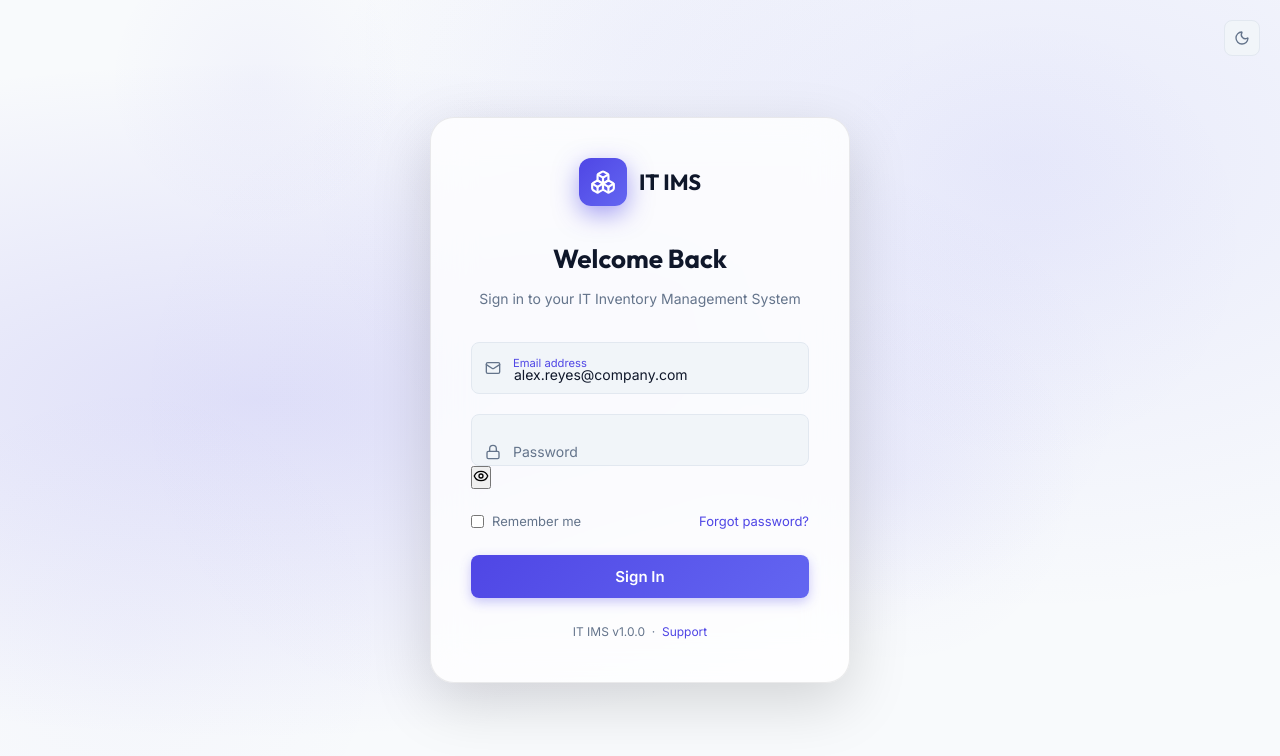
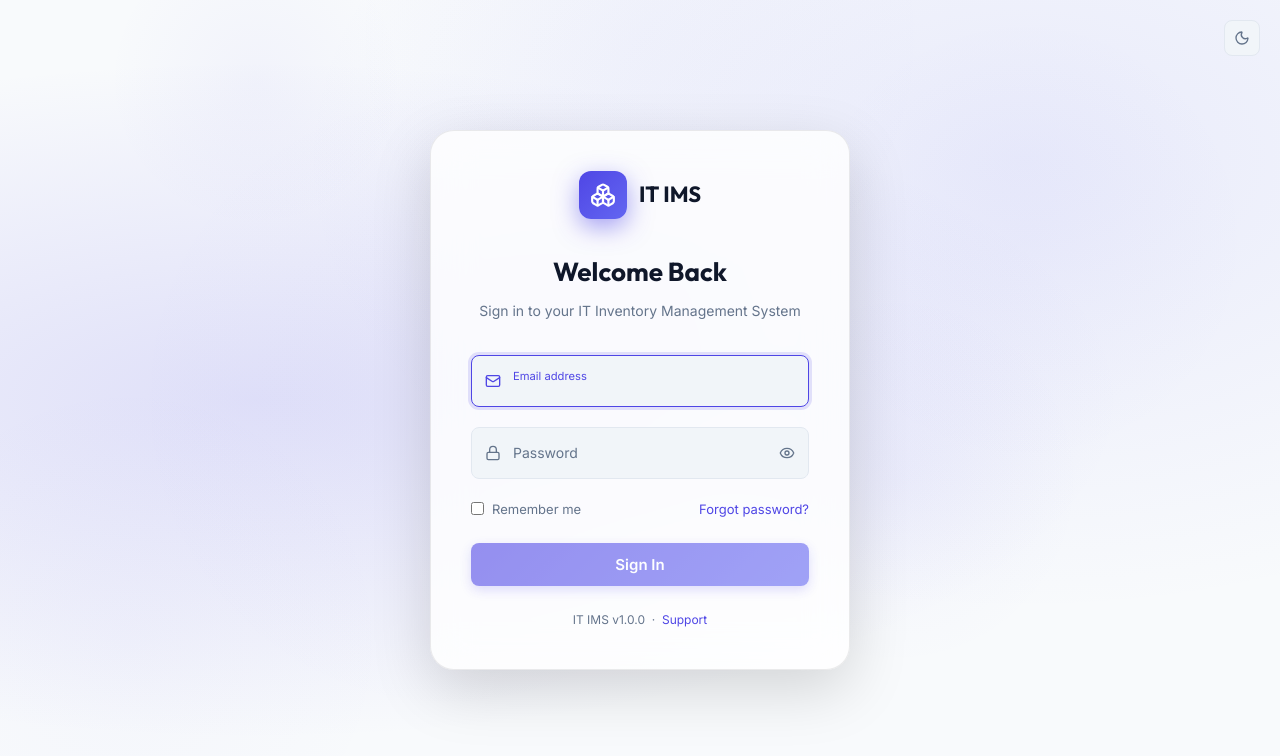
Before and after one commit to krukru741/IT-IMS, a React (Vite) app: page /login in a window 1280 px wide. Shown: the top 756 px of the page. Built offline with nearby package versions, Linux system fonts and the light colour scheme.

Commit message:
feat: implement authentication page and service worker registration for PWA functionality

```diff
--- a/dev-dist/sw.js
+++ b/dev-dist/sw.js
@@ -81,7 +81,7 @@ define(['./workbox-7e5eb42b'], (function (workbox) { 'use strict';
     "revision": "3ca0b8505b4bec776b69afdba2768812"
   }, {
     "url": "index.html",
-    "revision": "0.baltni35vb"
+    "revision": "0.gkgm64ms204"
   }], {});
   workbox.cleanupOutdatedCaches();
   workbox.registerRoute(new workbox.NavigationRoute(workbox.createHandlerBoundToURL("index.html"), {
--- a/src/index.css
+++ b/src/index.css
@@ -1715,6 +1715,24 @@ button, input, select, textarea {
 }
 .float-field:focus-within .float-field-icon {
   color: var(--brand-primary);
+}
+.float-field .input-action {
+  position: absolute;
+  right: 14px;
+  top: 50%;
+  transform: translateY(-50%);
+  background: none;
+  border: none;
+  color: var(--text-muted);
+  cursor: pointer;
+  padding: 0;
+  display: flex;
+  align-items: center;
+  transition: color 0.2s ease;
+  z-index: 2;
+}
+.float-field .input-action:hover {
+  color: var(--text-primary);
 }
 
 /* ── Phase 5: Avery QR Print Grid Layouts ─────────────── */
--- a/src/pages/Login.jsx
+++ b/src/pages/Login.jsx
@@ -1,28 +1,58 @@
 import React, { useState } from 'react';
-import { Mail, Lock, Eye, EyeOff, Boxes } from 'lucide-react';
+import { Mail, Lock, Eye, EyeOff, Boxes, AlertCircle } from 'lucide-react';
 import { useNavigate } from 'react-router-dom';
 import useStore from '../store/useStore';
 import { Sun, Moon } from 'lucide-react';
+
+// Static — defined once, not recreated every render
+const BLOBS = [
+  { size: 300, top: 10, left: 20, delay: 0 },
+  { size: 380, top: 60, left: 70, delay: 1 },
+  { size: 460, top: 30, left: 80, delay: 2 },
+  { size: 540, top: 80, left: 10, delay: 3 },
+  { size: 620, top: 5, left: 50, delay: 4 },
+  { size: 700, top: 50, left: 35, delay: 5 },
+];
 
 export default function Login() {
   const navigate = useNavigate();
   const { theme, toggleTheme } = useStore();
   const [showPassword, setShowPassword] = useState(false);
   const [loading, setLoading] = useState(false);
-  const [form, setForm] = useState({ email: 'alex.reyes@company.com', password: '' });
+  const [error, setError] = useState('');
+  const [remember, setRemember] = useState(!!localStorage.getItem('ims-remember-email'));
+  const [form, setForm] = useState({
+    email: localStorage.getItem('ims-remember-email') || '',
+    password: '',
+  });
+
+  const isValid = form.email.trim().length > 3 && form.password.length > 0;
 
   const handleSubmit = async (e) => {
     e.preventDefault();
+    setError('');
+
+    if (!form.email.trim() || !form.password) {
+      setError('Please enter both email and password.');
+      return;
+    }
+    if (!/^\S+@\S+\.\S+$/.test(form.email)) {
+      setError('Please enter a valid email address.');
+      return;
+    }
+
     setLoading(true);
-    // Simulate auth delay
     await new Promise(r => setTimeout(r, 900));
     setLoading(false);
+
+    if (remember) localStorage.setItem('ims-remember-email', form.email);
+    else localStorage.removeItem('ims-remember-email');
+
     navigate('/');
   };
 
   return (
     <div className="login-page">
-      {/* Theme toggle on login */}
       <button
         className="theme-toggle"
         onClick={toggleTheme}
@@ -32,26 +62,20 @@ export default function Login() {
         {theme === 'dark' ? <Sun size={16} /> : <Moon size={16} />}
       </button>
 
-      {/* Background blobs */}
-      <div aria-hidden="true" style={{
-        position: 'absolute', inset: 0, overflow: 'hidden', pointerEvents: 'none',
-      }}>
-        {[...Array(6)].map((_, i) => (
+      <div aria-hidden="true" style={{ position: 'absolute', inset: 0, overflow: 'hidden', pointerEvents: 'none' }}>
+        {BLOBS.map((b, i) => (
           <div key={i} style={{
             position: 'absolute',
-            width: 300 + i * 80,
-            height: 300 + i * 80,
+            width: b.size, height: b.size,
             borderRadius: '50%',
             background: `radial-gradient(circle, rgba(79,70,229,${0.04 - i * 0.005}) 0%, transparent 70%)`,
-            top: `${[10, 60, 30, 80, 5, 50][i]}%`,
-            left: `${[20, 70, 80, 10, 50, 35][i]}%`,
+            top: `${b.top}%`, left: `${b.left}%`,
             transform: 'translate(-50%, -50%)',
           }} />
         ))}
       </div>
 
       <div className="login-card animate-fade-up">
-        {/* Logo */}
         <div className="login-logo">
           <div className="login-logo-icon" aria-hidden="true">
             <Boxes size={26} color="#fff" />
@@ -62,8 +86,18 @@ export default function Login() {
         <h1 className="login-title">Welcome Back</h1>
         <p className="login-subtitle">Sign in to your IT Inventory Management System</p>
 
+        {error && (
+          <div role="alert" style={{
+            display: 'flex', alignItems: 'center', gap: 8,
+            background: 'var(--status-danger-bg)', color: 'var(--status-danger)',
+            padding: '10px 14px', borderRadius: 'var(--radius-md)',
+            fontSize: 13, marginBottom: 16,
+          }}>
+            <AlertCircle size={16} /> {error}
+          </div>
+        )}
+
         <form onSubmit={handleSubmit} noValidate>
-          {/* Email — floating label */}
           <div className="float-field">
             <Mail className="float-field-icon" size={16} aria-hidden="true" />
             <input
@@ -74,13 +108,14 @@ export default function Login() {
               value={form.email}
               onChange={e => setForm(f => ({ ...f, email: e.target.value }))}
               autoComplete="email"
+              autoFocus
               required
+              aria-invalid={!!error}
               aria-label="Email address"
             />
             <label className="float-label" htmlFor="email">Email address</label>
           </div>
 
-          {/* Password — floating label */}
           <div className="float-field">
             <Lock className="float-field-icon" size={16} aria-hidden="true" />
             <input
@@ -91,6 +126,7 @@ export default function Login() {
               value={form.password}
               onChange={e => setForm(f => ({ ...f, password: e.target.value }))}
               autoComplete="current-password"
+              aria-invalid={!!error}
               aria-label="Password"
               style={{ paddingRight: 44 }}
             />
@@ -100,33 +136,38 @@ export default function Login() {
               className="input-action"
               onClick={() => setShowPassword(s => !s)}
               aria-label={showPassword ? 'Hide password' : 'Show password'}
+              aria-pressed={showPassword}
             >
               {showPassword ? <EyeOff size={16} /> : <Eye size={16} />}
             </button>
           </div>
 
-          {/* Options */}
           <div className="login-options">
             <label className="checkbox-label" htmlFor="remember">
-              <input type="checkbox" id="remember" />
+              <input
+                type="checkbox"
+                id="remember"
+                checked={remember}
+                onChange={e => setRemember(e.target.checked)}
+              />
               Remember me
             </label>
             <a href="#" style={{ fontSize: 13 }}>Forgot password?</a>
           </div>
 
-          {/* Submit */}
           <button
             type="submit"
             className="btn-login"
             id="login-submit"
-            disabled={loading}
+            disabled={loading || !isValid}
             aria-label="Sign in"
+            style={{ opacity: !isValid && !loading ? 0.6 : 1 }}
           >
             {loading ? (
               <span style={{ display: 'flex', alignItems: 'center', justifyContent: 'center', gap: 8 }}>
                 <svg width="16" height="16" viewBox="0 0 16 16" style={{ animation: 'spin 0.8s linear infinite' }}>
-                  <circle cx="8" cy="8" r="6" stroke="rgba(255,255,255,0.3)" strokeWidth="2" fill="none"/>
-                  <path d="M8 2 A6 6 0 0 1 14 8" stroke="#fff" strokeWidth="2" fill="none" strokeLinecap="round"/>
+                  <circle cx="8" cy="8" r="6" stroke="rgba(255,255,255,0.3)" strokeWidth="2" fill="none" />
+                  <path d="M8 2 A6 6 0 0 1 14 8" stroke="#fff" strokeWidth="2" fill="none" strokeLinecap="round" />
                 </svg>
                 Signing in…
               </span>
@@ -134,7 +175,6 @@ export default function Login() {
           </button>
         </form>
 
-        {/* Footer */}
         <div style={{ textAlign: 'center', marginTop: 24, fontSize: 12, color: 'var(--text-muted)' }}>
           IT IMS v1.0.0 &nbsp;·&nbsp; <a href="#">Support</a>
         </div>
@@ -142,6 +182,9 @@ export default function Login() {
 
       <style>{`
         @keyframes spin { to { transform: rotate(360deg); } }
+        @media (max-width: 480px) {
+          .float-input { font-size: 16px; }
+        }
       `}</style>
     </div>
   );
```
